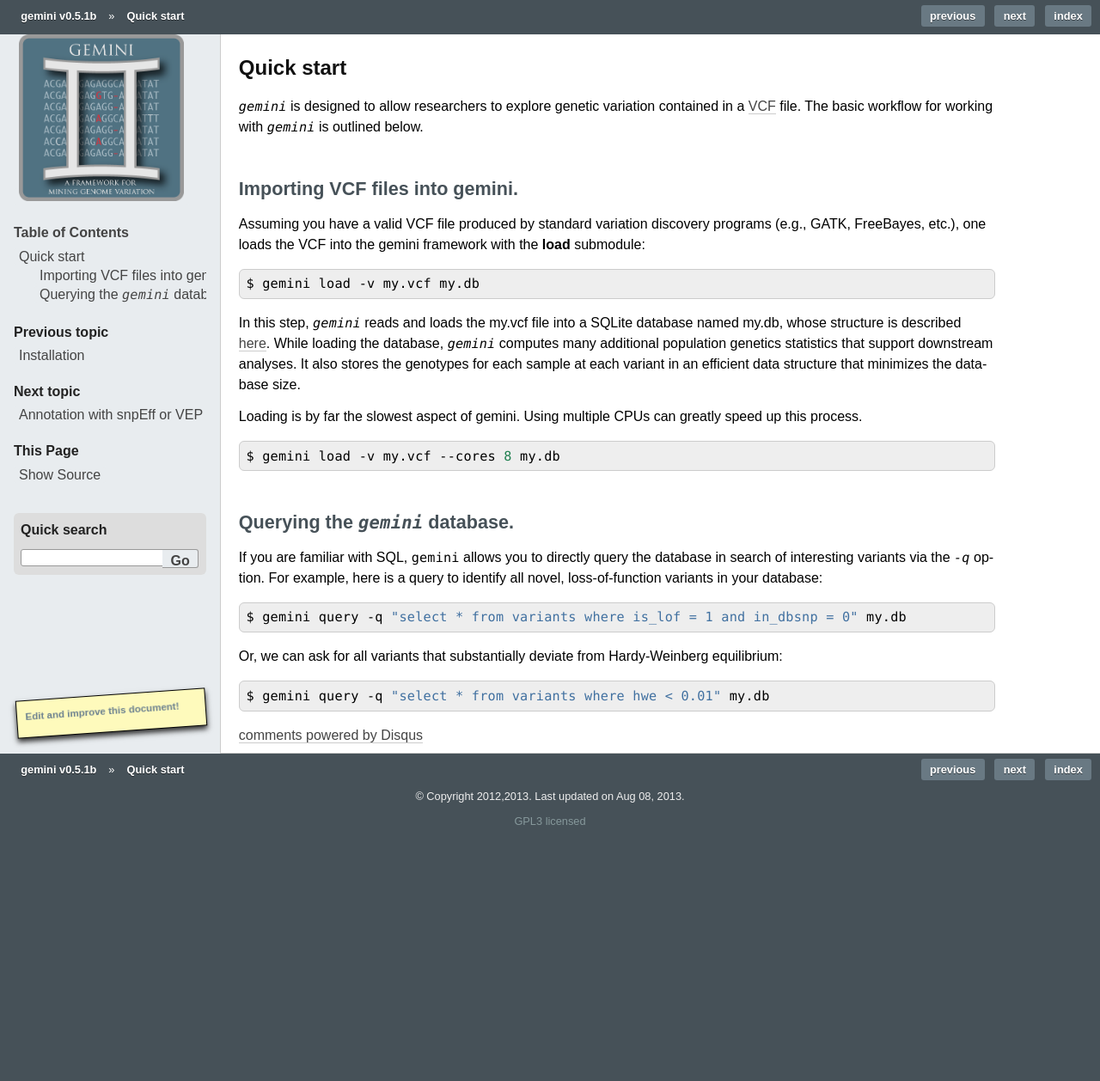
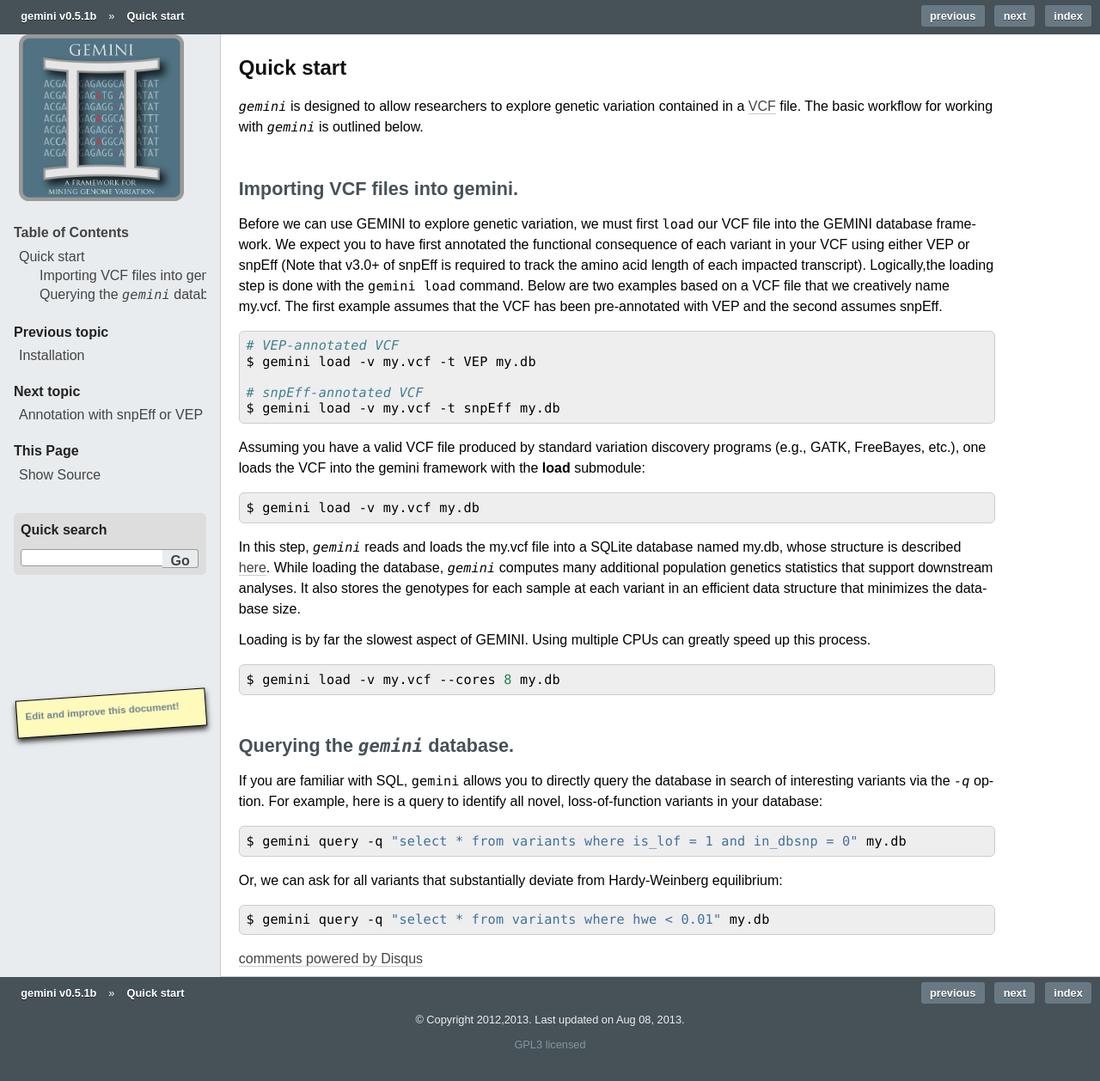
Before and after one commit to arq5x/gemini, a Sphinx documentation site: the page built from docs/content/quick_start.rst, in a window 1280 px wide. Shown: the whole page at 86% size. Built offline with Sphinx 7.4.7, drawn with Linux system fonts in a browser that asks for light colours; formulas are drawn with MathJax 3; pages that are not in the unit, such as notebooks, are missing from menus; comment, search, counter and statistics services are not loaded; the version number is read from the project's files by our own code; before the commit the page ends 997 px from its top, so only the background shows below that.

```diff
--- a/docs/content/quick_start.rst
+++ b/docs/content/quick_start.rst
@@ -9,6 +9,23 @@
 -------------------------------------------------
 Importing VCF files into gemini.
 -------------------------------------------------
+
+Before we can use GEMINI to explore genetic variation, we must first ``load`` our
+VCF file into the GEMINI database framework.  We expect you to have first
+annotated the functional consequence of each variant in your VCF using either
+VEP or snpEff (Note that v3.0+ of snpEff is required to track the amino acid
+length of each impacted transcript). Logically,the loading step is done with
+the ``gemini load`` command.  Below are two examples based on a VCF file that
+we creatively name my.vcf.  The first example assumes that the VCF has been
+pre-annotated with VEP and the second assumes snpEff.
+
+.. code-block:: bash
+
+	# VEP-annotated VCF
+	$ gemini load -v my.vcf -t VEP my.db
+
+	# snpEff-annotated VCF
+	$ gemini load -v my.vcf -t snpEff my.db
 
 Assuming you have a valid VCF file produced by standard variation discovery
 programs (e.g., GATK, FreeBayes, etc.), one loads the VCF into the gemini
@@ -25,7 +42,7 @@
 each sample at each variant in an efficient data structure that minimizes the
 database size.
 
-Loading is by far the slowest aspect of gemini.  Using multiple CPUs can
+Loading is by far the slowest aspect of GEMINI.  Using multiple CPUs can
 greatly speed up this process.
 
 .. code-block:: bash
```
Also changed, not shown: 2 other files.
